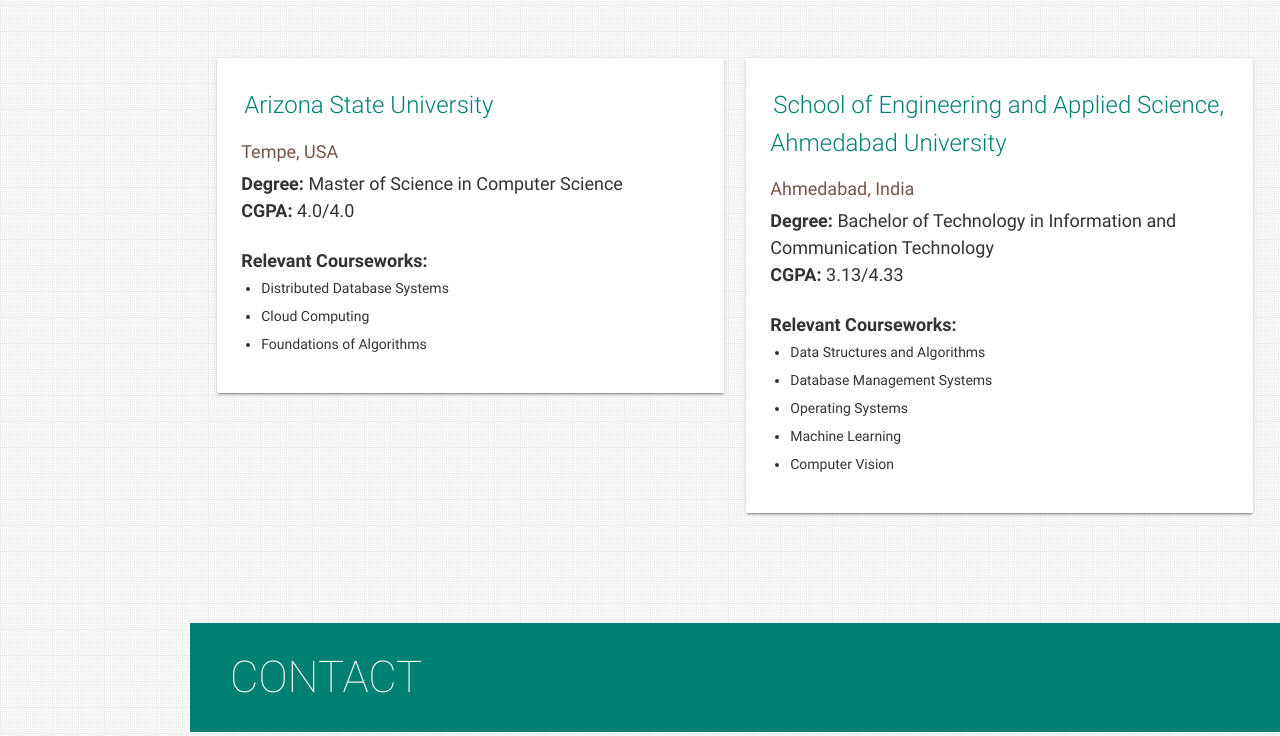
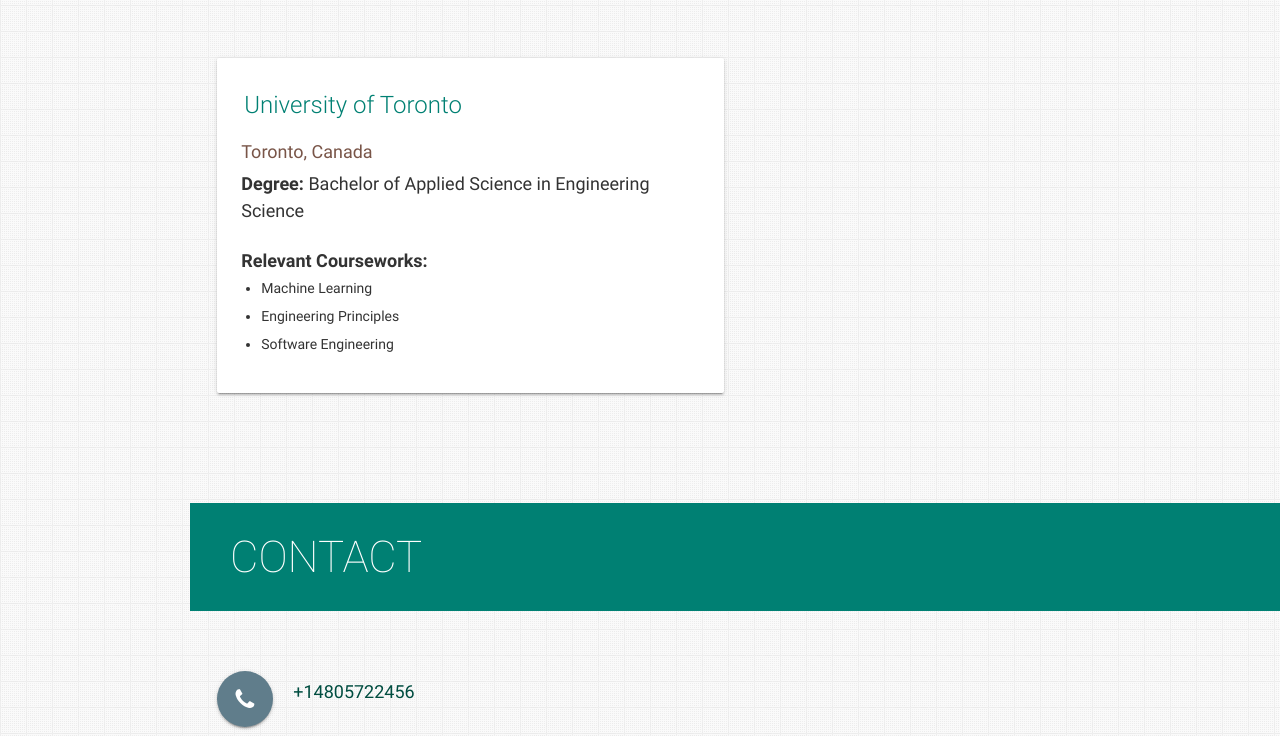
Before and after one commit to chasemcdo/ECE444-F2023-Lab2, a plain HTML site: page index.html in a window 1280 px wide. Shown: the part 4753-5489 px from the top of the page. Drawn offline with nearby package versions, Linux system fonts and the light colour scheme.

Commit message:
update education

```diff
--- a/index.html
+++ b/index.html
@@ -524,22 +524,20 @@
             <div class="card">
               <div class="card-content">
                 <p>
-                  <span class="card-title"><a href="https://www.asu.edu/" target="_blank" class="teal-text hoverline">Arizona State University</a></span>
+                  <span class="card-title"><a href="https://www.utoronto.ca/" target="_blank" class="teal-text hoverline">University of Toronto</a></span>
                 </p>
-                <p class="brown-text">Tempe, USA</p>
+                <p class="brown-text">Toronto, Canada</p>
                 <p>
-                  <b>Degree: </b>Master of Science in Computer Science
-                  <br>
-                  <b>CGPA: </b>4.0/4.0
+                  <b>Degree: </b>Bachelor of Applied Science in Engineering Science
                 </p>
 
                 <ul>
                   <p>
                     <b>Relevant Courseworks:</b>
                   <ul>
-                    <li>Distributed Database Systems</li>
-                    <li>Cloud Computing</li>
-                    <li>Foundations of Algorithms</li>
+                    <li>Machine Learning</li>
+                    <li>Engineering Principles</li>
+                    <li>Software Engineering</li>
                   </ul>
                   </p>
 
@@ -548,36 +546,6 @@
             </div>
 
 
-          </div>
-          <div class="col s12 m6 l6">
-            <div class="card">
-              <div class="card-content">
-                <p>
-                  <span class="card-title"><a href="https://ahduni.edu.in/academics/schools-centres/school-of-engineering-and-applied-science/" target="_blank" class="teal-text hoverline">School of Engineering and Applied Science, Ahmedabad
-                      University</a></span>
-                </p>
-                <p class="brown-text">Ahmedabad, India</p>
-                <p>
-                  <b>Degree: </b>Bachelor of Technology in Information and Communication Technology
-                  <br>
-                  <b>CGPA: </b>3.13/4.33
-                </p>
-
-                <ul>
-                  <p>
-                    <b>Relevant Courseworks:</b>
-                  <ul>
-                    <li>Data Structures and Algorithms</li>
-                    <li>Database Management Systems</li>
-                    <li>Operating Systems</li>
-                    <li>Machine Learning</li>
-                    <li>Computer Vision</li>
-                  </ul>
-                  </p>
-
-                </ul>
-              </div>
-            </div>
           </div>
         </div>
       </div>
```
